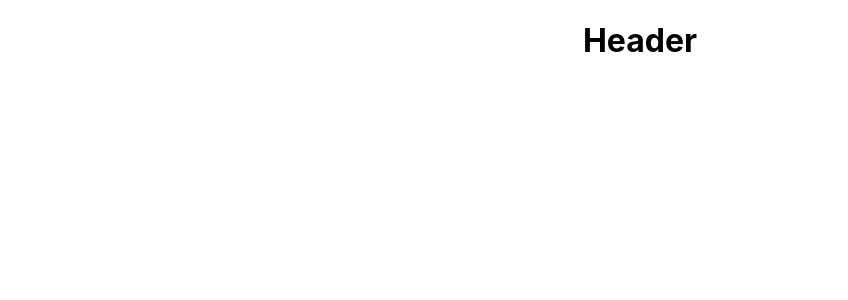
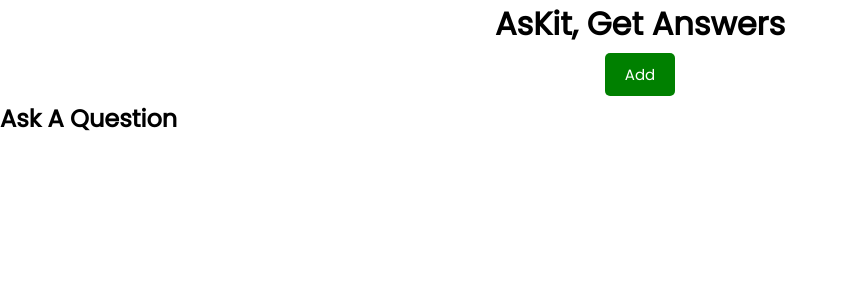
Before and after one commit to Chemonges001/chemonges001-project-phase2, a React (Create React App) app in the folder ask-here/: page / in a window 1280 px wide. Shown: the top 300 px of the page, without its empty margins (0-848 px from the left). Built offline with nearby package versions, Linux system fonts and the light colour scheme.

Commit message:
updating css

```diff
--- a/ask-here/public/index.html
+++ b/ask-here/public/index.html
@@ -24,7 +24,7 @@
       work correctly both with client-side routing and a non-root public URL.
       Learn how to configure a non-root public URL by running `npm run build`.
     -->
-    <title>React App</title>
+    <title>AsKit</title>
   </head>
   <body>
     <noscript>You need to enable JavaScript to run this app.</noscript>
--- a/ask-here/src/App.css
+++ /dev/null
@@ -1,38 +0,0 @@
-.App {
-  text-align: center;
-}
-
-.App-logo {
-  height: 40vmin;
-  pointer-events: none;
-}
-
-@media (prefers-reduced-motion: no-preference) {
-  .App-logo {
-    animation: App-logo-spin infinite 20s linear;
-  }
-}
-
-.App-header {
-  background-color: #282c34;
-  min-height: 100vh;
-  display: flex;
-  flex-direction: column;
-  align-items: center;
-  justify-content: center;
-  font-size: calc(10px + 2vmin);
-  color: white;
-}
-
-.App-link {
-  color: #61dafb;
-}
-
-@keyframes App-logo-spin {
-  from {
-    transform: rotate(0deg);
-  }
-  to {
-    transform: rotate(360deg);
-  }
-}
--- a/ask-here/src/App.js
+++ b/ask-here/src/App.js
@@ -1,10 +1,12 @@
-import logo from './logo.svg';
-import './App.css';
-import Header from './Components/Header';
+import React from "react";
+import Header from "./Components/Header";
+import QuestionForm from "./Components/QuestionForm";
+
 function App() {
   return (
     <div className="App">
-      <Header/>
+      <Header title="AsKit, Get Answers"/>
+      <QuestionForm/>
     </div>
   );
 }
--- a/ask-here/src/Components/Button.js
+++ b/ask-here/src/Components/Button.js
@@ -1,8 +1,12 @@
 import React from 'react'
 
-function Button() {
+function Button({color, text, onClick}) {
+
+
   return (
-    <div>Button</div>
+    <button onClick={onClick}
+    style ={{backgroundColor:color}}
+    className='btn'>{text}</button>
   )
 }
 
--- a/ask-here/src/Components/Header.js
+++ b/ask-here/src/Components/Header.js
@@ -1,10 +1,16 @@
 import React from 'react'
+import Button from './Button'
 
-function Header() {
+function Header({title}) {
+    const onClick =() =>{
+        console.log('click')
+    }
   return (
-    <div>
-        <h1>Header</h1>
-    </div>
+    <header className='header'>
+        <h1>{title}  </h1>
+        <Button color='green' text='Add'onClick={onClick}/>
+
+    </header>
   )
 }
 
--- a/ask-here/src/Components/QuestionForm.js
+++ b/ask-here/src/Components/QuestionForm.js
@@ -2,7 +2,9 @@
 
 function QuestionForm() {
   return (
-    <div>QuestionForm</div>
+    <form>
+        <h2>Ask A Question</h2>
+    </form>
   )
 }
 
--- a/ask-here/src/index.css
+++ b/ask-here/src/index.css
@@ -1,13 +1,114 @@
-body {
+@import url('https://fonts.googleapis.com/css2?family=Poppins:wght@300;400&display=swap');
+
+* {
+  box-sizing: border-box;
   margin: 0;
-  font-family: -apple-system, BlinkMacSystemFont, 'Segoe UI', 'Roboto', 'Oxygen',
-    'Ubuntu', 'Cantarell', 'Fira Sans', 'Droid Sans', 'Helvetica Neue',
-    sans-serif;
-  -webkit-font-smoothing: antialiased;
-  -moz-osx-font-smoothing: grayscale;
+  padding: 0;
 }
 
-code {
-  font-family: source-code-pro, Menlo, Monaco, Consolas, 'Courier New',
-    monospace;
+body {
+  font-family: 'Poppins', sans-serif;
 }
+
+.container {
+  max-width: 500px;
+  margin: 30px auto;
+  overflow: auto;
+  min-height: 300px;
+  border: 1px solid steelblue;
+  padding: 30px;
+  border-radius: 5px;
+}
+
+.header {
+  /* display: flex; */
+  justify-content: space-between;
+  align-items: center;
+  margin-bottom: 20px;
+  margin: auto;
+  text-align: center;
+}
+
+.btn {
+  display: inline-block;
+  background: #000;
+  color: #fff;
+  border: none;
+  padding: 10px 20px;
+  margin: 5px;
+  border-radius: 5px;
+  cursor: pointer;
+  text-decoration: none;
+  font-size: 15px;
+  font-family: inherit;
+}
+
+.btn:focus {
+  outline: none;
+}
+
+.btn:active {
+  transform: scale(0.98);
+}
+
+.btn-block {
+  display: block;
+  width: 100%;
+}
+
+.task {
+  background: #f4f4f4;
+  margin: 5px;
+  padding: 10px 20px;
+  cursor: pointer;
+}
+
+.task.reminder {
+  border-left: 5px solid green;
+}
+
+.task h3 {
+  display: flex;
+  align-items: center;
+  justify-content: space-between;
+}
+
+.add-form {
+  margin-bottom: 40px;
+}
+
+.form-control {
+  margin: 20px 0;
+}
+
+.form-control label {
+  display: block;
+}
+
+.form-control input {
+  width: 100%;
+  height: 40px;
+  margin: 5px;
+  padding: 3px 7px;
+  font-size: 17px;
+}
+
+.form-control-check {
+  display: flex;
+  align-items: center;
+  justify-content: space-between;
+}
+
+.form-control-check label {
+  flex: 1;
+}
+
+.form-control-check input {
+  flex: 2;
+  height: 20px;
+}
+
+footer {
+  margin-top: 30px;
+  text-align: center;
+}
```
Also changed, not shown: ask-here/src/Components/Questions.js (+23 -0 lines), ask-here/src/logo.svg (deleted), 1 other file (tests, documents, lock files or other folders).
